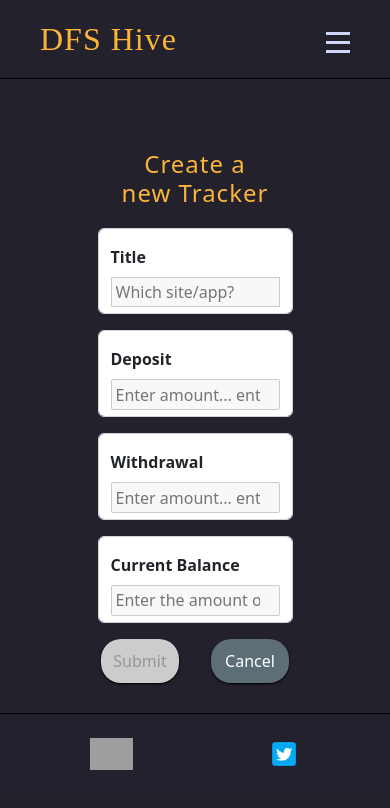
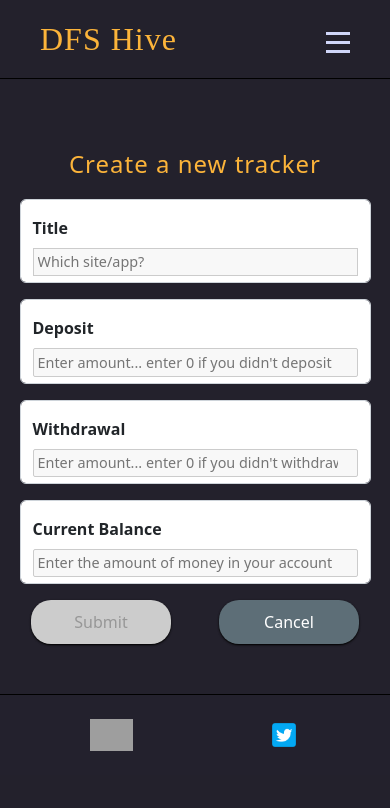
Before and after one commit to bartigue87/dfs-hive, a React (Create React App) app: page /new-tracker in a window 390 px wide. Shown: the top 808 px of the page. Built offline with nearby package versions, Linux system fonts and the light colour scheme; grey boxes are pictures that could not be loaded; a web font is replaced by a local one.

Commit message:
style fixes on mobile/ test redeploymnet

```diff
--- a/src/components/TrackerItem.css
+++ b/src/components/TrackerItem.css
@@ -17,7 +17,6 @@
 .site {
   font-weight: 700;
 }
-
 
 .inc-exp-container {
   background-color: white;
@@ -115,9 +114,14 @@
 
   .inc-exp-container {
     padding: 8px;
+    display: block;
   }
 
   .list li {
     font-size: 0.75rem;
   }
+
+  .add-tracker {
+    width: 70%;
+  }
 }
--- a/src/pages/NewTrackerPage.css
+++ b/src/pages/NewTrackerPage.css
@@ -1,7 +1,7 @@
 .new-tracker-container {
   width: 50%;
   position: relative;
-  margin: 150px auto 30px;
+  margin: 150px auto 50px;
 }
 
 .page-header {
@@ -9,3 +9,13 @@
   text-align: center;
   margin: 20px;
 }
+
+@media screen and (max-width: 768px) {
+  .new-tracker-container {
+    width: 90%;
+  }
+
+  .form-controller input {
+    font-size: 0.9rem !important;
+  }
+}
--- a/src/pages/NewTrackerPage.js
+++ b/src/pages/NewTrackerPage.js
@@ -72,7 +72,7 @@ export default function NewTrackerPage() {
     <>
       <Navbar />
       <section className="new-tracker-container">
-        <h1 className="page-header">Create a new Tracker</h1>
+        <h1 className="page-header">Create a new tracker</h1>
         <ErrorModal error={error} onClear={clearError} />
         <form className="form" onSubmit={submitHandler}>
           {isLoading && <LoadingSpinner asOverlay />}
```
